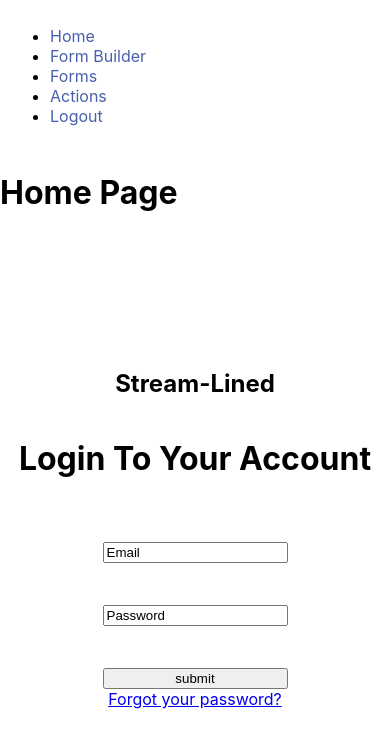
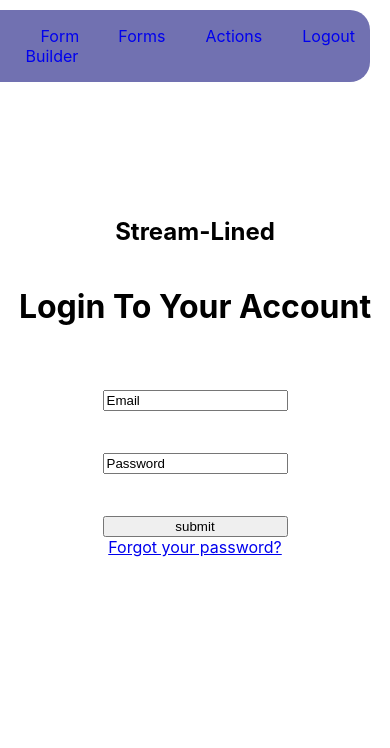
Before and after one commit to pipersjames/t3a2react-app, a React (Create React App) app: page / in a window 390 px wide. Shown: the top 748 px of the page. Built offline with nearby package versions, Linux system fonts and the light colour scheme.

Commit message:
position of navbar
Position navbar as per wireframe, need make change to for responsive screen

```diff
--- a/src/App.css
+++ b/src/App.css
@@ -20,25 +20,39 @@
 
 /* Navbar CSS */
 .navbar-menu {
-  display: inline-flex;
-  margin: 0 auto ;
-  padding: 10px 10px 10px 10px;
-  border-radius: 5px;
-  width: 100%;
+  position: absolute;
+  top: 10px;
+  right: 20px;
+  display: flex;
+  justify-content: flex-end;
+  border-top-left-radius: 20px;
+  border-bottom-left-radius: 20px;
+  border-top-right-radius: 20px;
+  border-bottom-right-radius: 20px;
+  background-color: rgb(113, 113, 177);
 }
 
-.navbar-menu li {
-  margin-right: 1rem;
+.navbar-menu ul {
+  display: flex;
+  list-style-type: none;
+  padding: 0;
 }
 
-.navbar-menu li a {
-  color: #475fae;
-  text-decoration: none;
+.navbar-menu ul li {
+  margin-right: 10px;
 }
 
-/* Style for active NavLink */
-.navbar-menu li a.active {
-  color: red;
+.navbar-menu ul li:last-child {
+  margin-right: 0;
+}
+
+.navbar-menu ul li a {
+  text-decoration: none;
+  padding: 10px 15px;
+  border-radius: 20px;
+}
+
+.navbar-menu ul li a.active {
   font-weight: bold;
-  text-decoration: underline;
+  color: rgb(80, 32, 236);
 }
```
